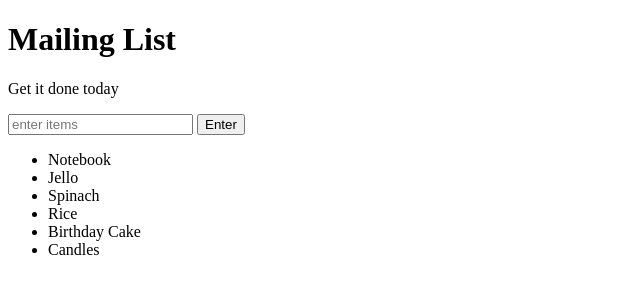
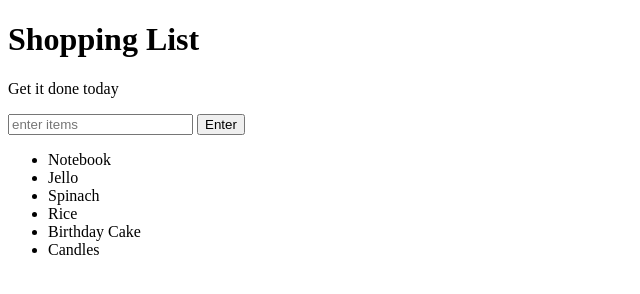
Before and after one commit to Fejiro124/Practice, a plain HTML site: page index.html in a window 1280 px wide. Shown: the whole page, without its empty margins (0-640 px from the left). Drawn offline with Linux system fonts and the light colour scheme.

Commit message:
Modified the title

```diff
--- a/index.html
+++ b/index.html
@@ -5,7 +5,7 @@
 	<link rel="stylesheet" type="text/css" href="style.css">
 </head>
 <body>
-	<h1>Mailing List</h1>
+	<h1>Shopping List</h1>
 	<p id="first">Get it done today</p>
 	<input id="userinput" type="text" placeholder="enter items">
 	<button id ="enter">Enter</button>
```
